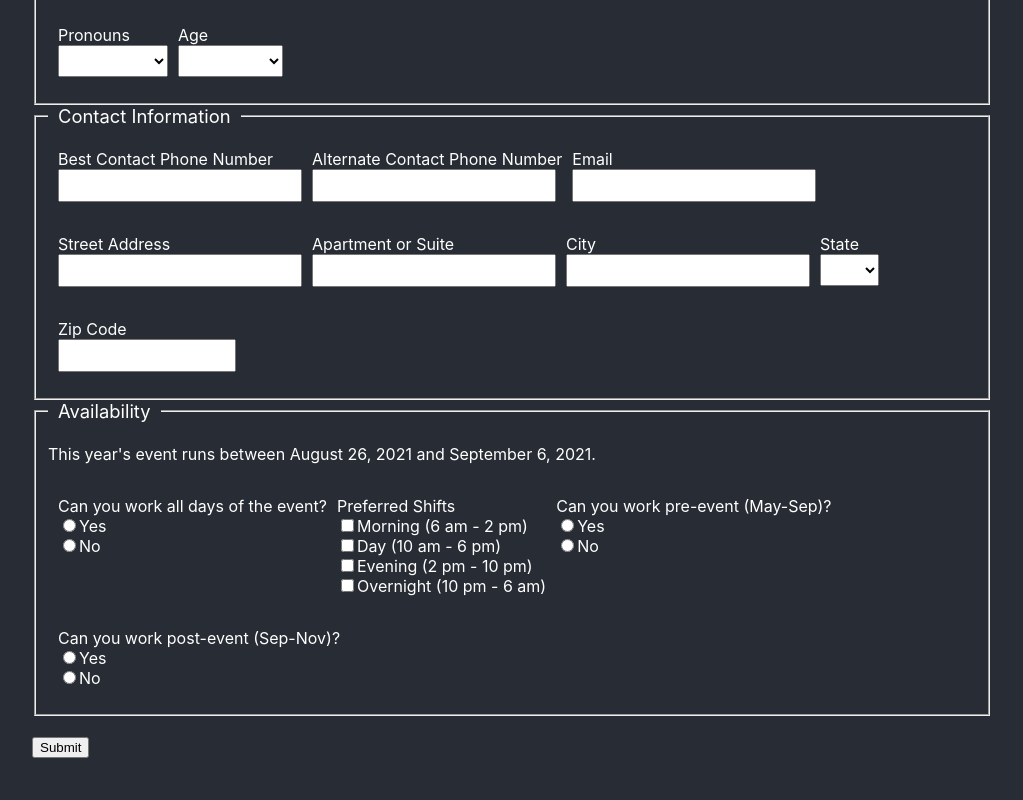
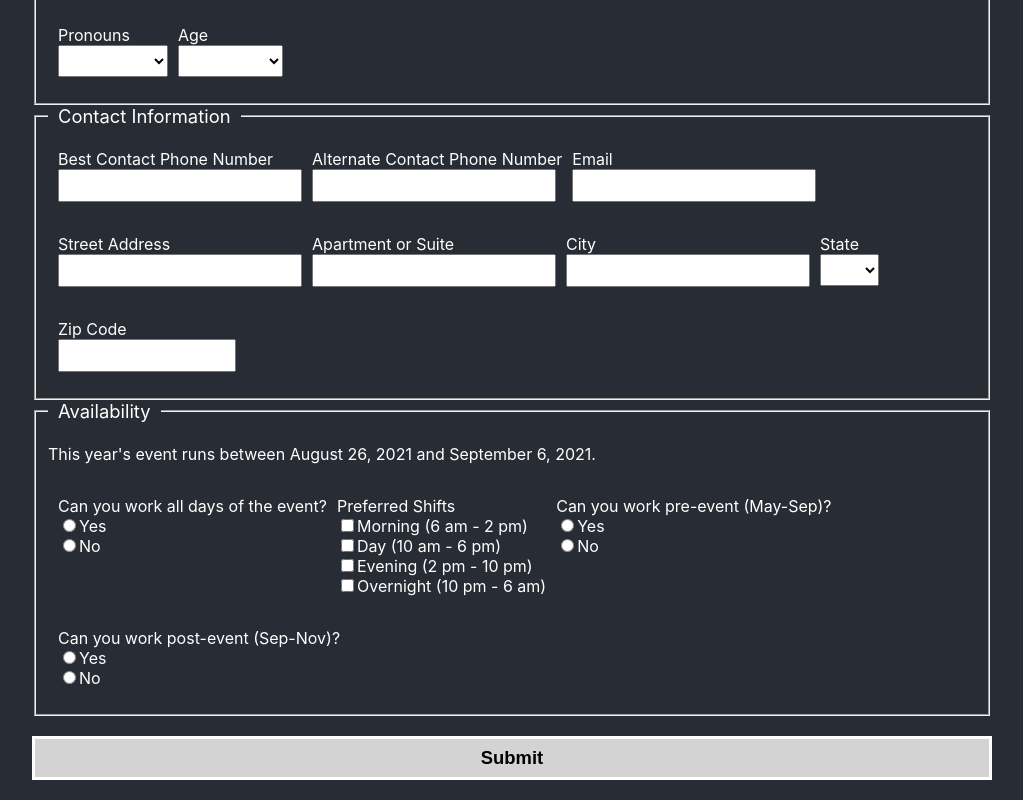
Before and after one commit to kristenkinnearohlmann/breeze-lakes-point-frontend, a React (Create React App) app: page /registration in a window 1280 px wide. Shown: the part 273-1073 px from the top of the page, without its empty margins (128-1151 px from the left). Before the commit the page ends 1031 px from the top, so only its background shows below. Built offline with nearby package versions, Linux system fonts and the light colour scheme; a web font is replaced by a local one.

Commit message:
Styled submit button

```diff
--- a/src/components/Registration.css
+++ b/src/components/Registration.css
@@ -12,11 +12,21 @@
 }
 
 #submit-reg {
-    margin-top: 20px;
+    margin: 20px 0;
 }
 
 #submit-reg > input[type="submit"] {
+    background-color: lightgray;
+    border: 3px solid #fff;
+    color: #000;
+    font-size: 1.15rem;
+    font-weight: bold;
+    padding: 0.5rem;
+    width: 100%;
+}
 
+#submit-reg > input[type="submit"]:hover {
+    background-color: #fff;
 }
 
 .flex-row {
```
